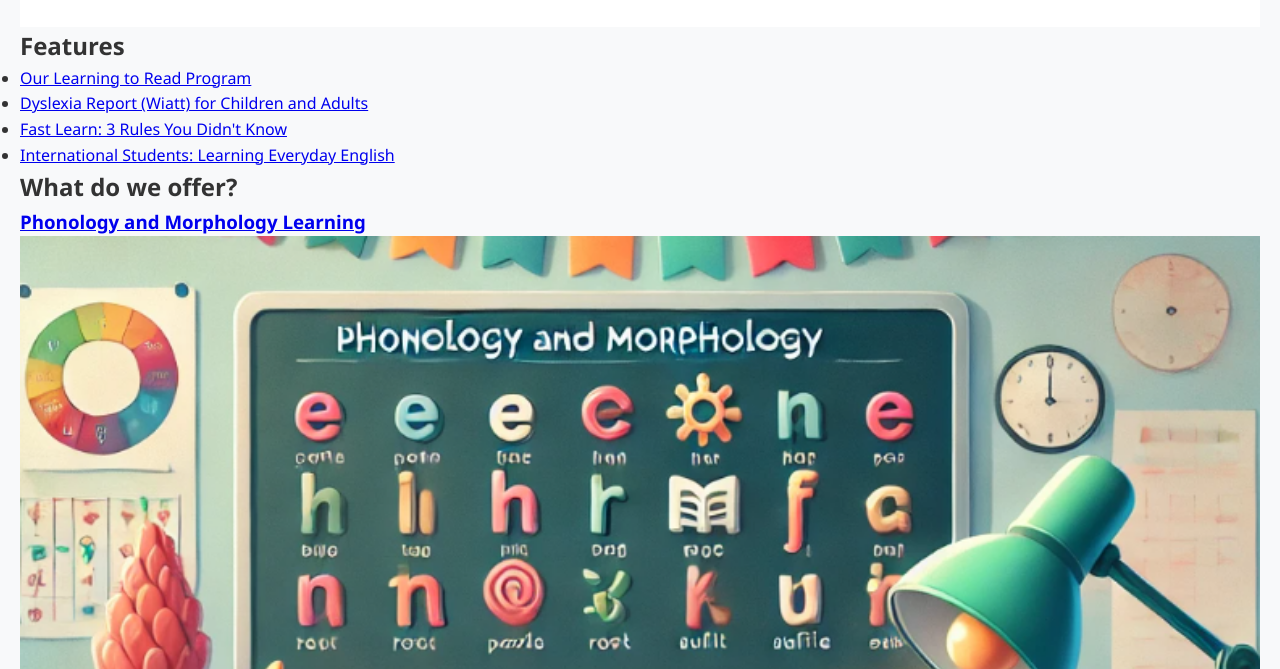
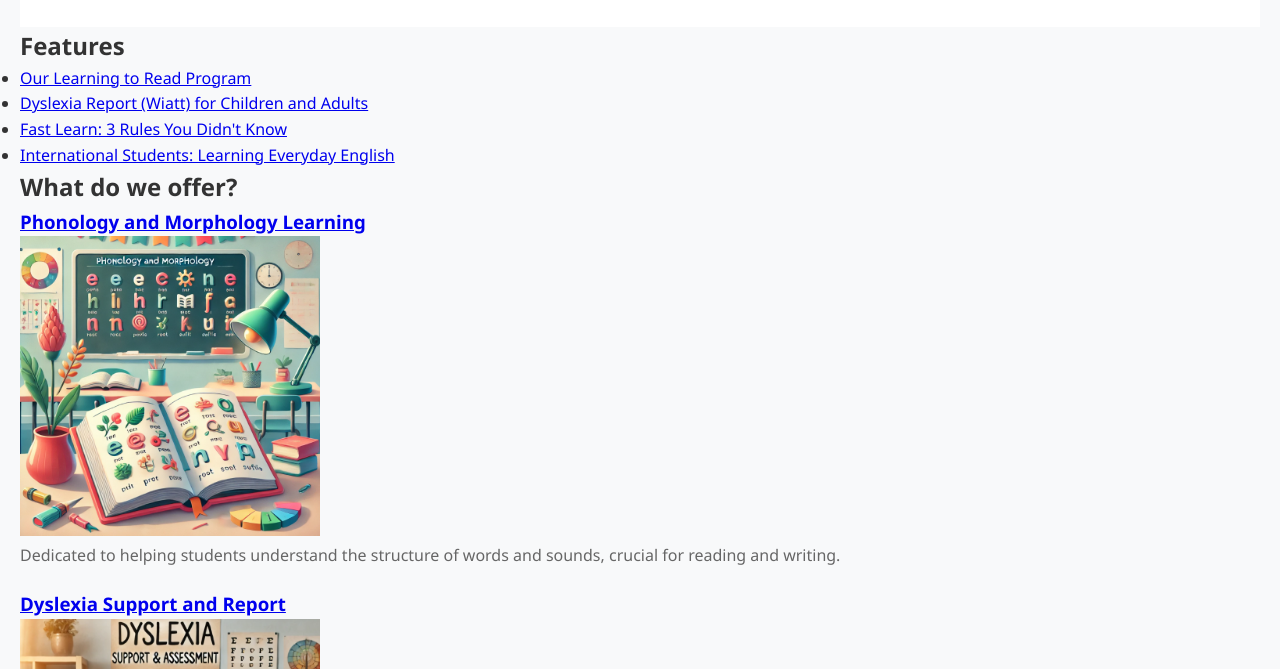
Before and after one commit to Charlesrobertsonn/Charlesrobertsonn.github.io, a plain HTML site: page index.html in a window 1280 px wide. Shown: the part 283-952 px from the top of the page. Drawn offline with Linux system fonts and the light colour scheme.

Commit message:
Update styles.css
Updated the image

```diff
--- a/css/styles.css
+++ b/css/styles.css
@@ -60,11 +60,10 @@ p {
 }
 
 /* Image styling */
-img {
-    width: 100%;
+.offering-image {
+    max-width: 300px;
     height: auto;
 }
-
 /* Buttons and links */
 button, .button {
     background-color: #007BFF;
```
